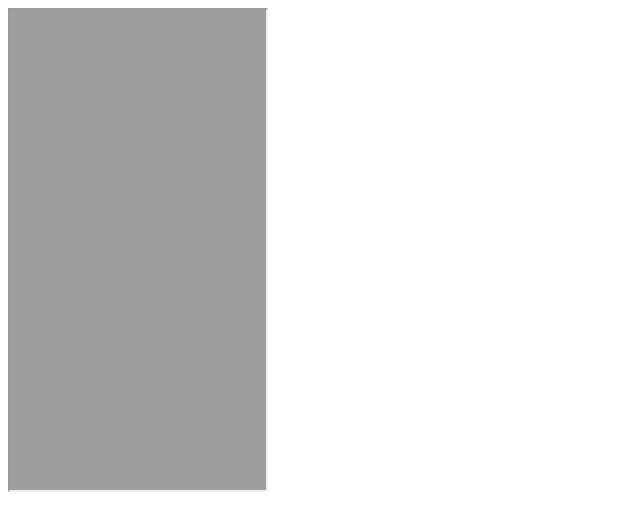
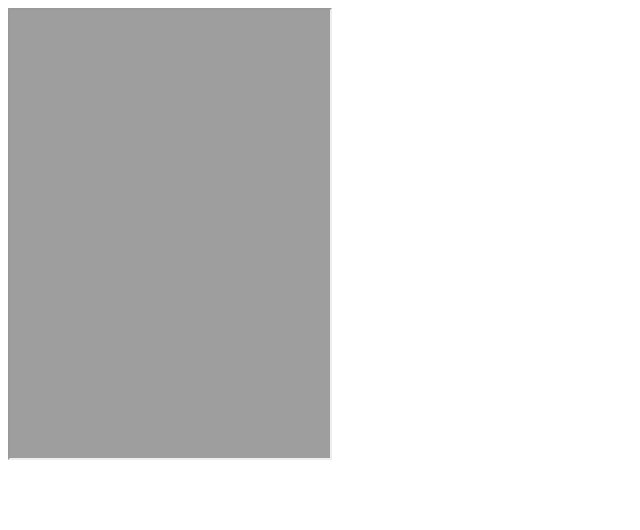
Before and after one commit to bcgov/sbc-mcap, a website: page src/webchat.html in a window 1280 px wide. Shown: the whole page, without its empty margins (0-640 px from the left). Drawn offline with Linux system fonts and the light colour scheme; files whose address does not match are found by name.

Commit message:
Adjust frame size

```diff
--- a/src/webchat.html
+++ b/src/webchat.html
@@ -16,9 +16,9 @@
 		iframe {
 			position: absolute;
 			height: 100%;
-			max-height: 30em;
+			max-height: 28em;
 			width: 100%;
-			max-width: 16em;
+			max-width: 20em;
 		}
 	</style>
 </head>
```
